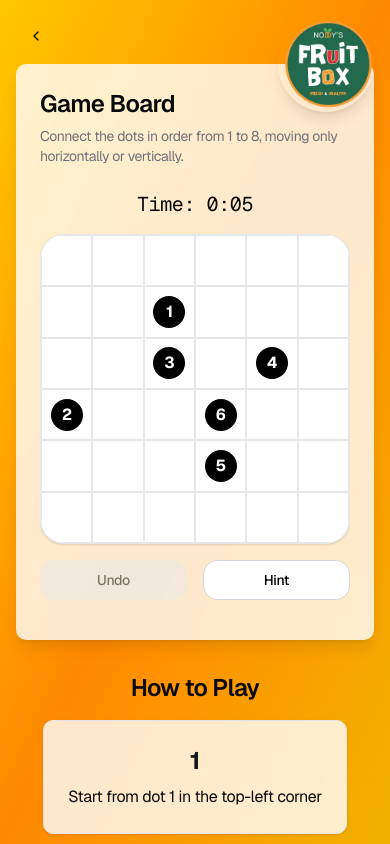
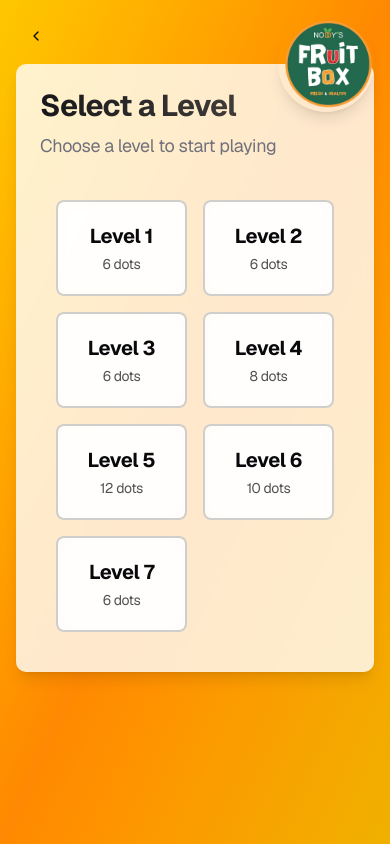
Before and after one commit to kstubhieeee/games, a Next.js app: page /zip-start/zip in a window 390 px wide. Built offline with nearby package versions, Linux system fonts and the light colour scheme.

Commit message:
Enhance gameplay experience by adding level selection and dynamic puzzle loading in the NumberPathGame component. Update UI to reflect selected level and provide instructions on how to play. Refactor puzzle retrieval logic to support level-based gameplay.

```diff
--- a/app/zip-start/zip/page.tsx
+++ b/app/zip-start/zip/page.tsx
@@ -1,49 +1,102 @@
+"use client"
+
 import { NumberPathGame } from "@/components/number-path-game"
 import { Card, CardContent, CardDescription, CardHeader, CardTitle } from "@/components/ui/card"
 import { Button } from "@/components/ui/button"
 import { ChevronRight } from "lucide-react"
+import { useState } from "react"
+import { puzzles } from "@/lib/puzzles"
 
 export default function Home() {
+  const [selectedLevel, setSelectedLevel] = useState<number | null>(null)
+  const [showLevelSelect, setShowLevelSelect] = useState(true)
+
+  const selectLevel = (level: number) => {
+    setSelectedLevel(level)
+    setShowLevelSelect(false)
+  }
+
+  const resetLevel = () => {
+    setSelectedLevel(null)
+    setShowLevelSelect(true)
+  }
+
   return (
     <main className="container mx-auto px-4 pt-16 pb-8 sm:pt-8 sm:py-8">
       <div className="flex flex-col items-center gap-8">
-
-
-        <Card className="w-full max-w-2xl shadow-lg border-0 bg-white/80 backdrop-blur-sm">
-          <CardHeader>
-            <CardTitle className="text-2xl">Game Board</CardTitle>
-            <CardDescription>
-              Connect the dots in order from 1 to 8, moving only horizontally or vertically.
+        <Card className="w-full max-w-4xl shadow-lg border-0 bg-white/80 backdrop-blur-sm">
+          <CardHeader className="flex flex-row items-center justify-between">
+            <div>
+              <CardTitle className="text-3xl font-bold bg-gradient-to-r from-primary to-primary/80 bg-clip-text text-transparent">
+                {selectedLevel ? `Level ${selectedLevel}` : "Select a Level"}
+              </CardTitle>
+              <CardDescription className="text-lg mt-2">
+                {selectedLevel
+                  ? `Connect the dots in order from 1 to ${puzzles[selectedLevel-1]?.length || 8}, moving only horizontally or vertically.`
+                  : "Choose a level to start playing"
+                }
               </CardDescription>
+            </div>
+            {!showLevelSelect && (
+              <Button
+                variant="outline"
+                className="ml-2 flex-shrink-0 bg-white/80 hover:bg-white"
+                onClick={resetLevel}
+              >
+                Change Level
+              </Button>
+            )}
           </CardHeader>
           <CardContent>
-            <NumberPathGame />
+            {showLevelSelect ? (
+              <div className="grid grid-cols-2 sm:grid-cols-3 md:grid-cols-4 lg:grid-cols-5 gap-4 p-4">
+                {puzzles.map((_, index) => (
+                  <Button
+                    key={index}
+                    variant="outline"
+                    className="h-24 text-xl font-bold hover:bg-primary hover:text-primary-foreground transition-all duration-300 transform hover:scale-105 bg-white/80 backdrop-blur-sm border-2 border-primary/20"
+                    onClick={() => selectLevel(index + 1)}
+                  >
+                    <div className="flex flex-col items-center gap-1">
+                      <span>Level {index + 1}</span>
+                      <span className="text-sm font-normal opacity-70">
+                        {puzzles[index].length} dots
+                      </span>
+                    </div>
+                  </Button>
+                ))}
+              </div>
+            ) : (
+              <NumberPathGame level={selectedLevel} />
+            )}
           </CardContent>
         </Card>
 
+        {!showLevelSelect && (
           <div className="flex flex-col items-center gap-4 text-center">
-          <h2 className="text-2xl font-semibold">How to Play</h2>
+            <h2 className="text-2xl font-semibold bg-gradient-to-r from-primary to-primary/80 bg-clip-text text-transparent">How to Play</h2>
             <div className="grid grid-cols-1 md:grid-cols-3 gap-4 max-w-3xl">
-            <Card className="bg-white/80 backdrop-blur-sm">
+              <Card className="bg-white/80 backdrop-blur-sm border-2 border-primary/20">
                 <CardContent className="pt-6">
                   <div className="text-2xl font-bold text-primary mb-2">1</div>
-                <p>Start from dot 1 in the top-left corner</p>
+                  <p className="text-lg">Start from dot 1</p>
                 </CardContent>
               </Card>
-            <Card className="bg-white/80 backdrop-blur-sm">
+              <Card className="bg-white/80 backdrop-blur-sm border-2 border-primary/20">
                 <CardContent className="pt-6">
                   <div className="text-2xl font-bold text-primary mb-2">2</div>
-                <p>Connect dots in sequence (1 to 8)</p>
+                  <p className="text-lg">Connect dots in sequence</p>
                 </CardContent>
               </Card>
-            <Card className="bg-white/80 backdrop-blur-sm">
+              <Card className="bg-white/80 backdrop-blur-sm border-2 border-primary/20">
                 <CardContent className="pt-6">
                   <div className="text-2xl font-bold text-primary mb-2">3</div>
-                <p>Fill every cell in the grid</p>
+                  <p className="text-lg">Fill every cell in the grid</p>
                 </CardContent>
               </Card>
             </div>
           </div>
+        )}
       </div>
     </main>
   )
--- a/components/number-path-game.tsx
+++ b/components/number-path-game.tsx
@@ -6,7 +6,7 @@ import { Button } from "@/components/ui/button"
 import { toast } from "@/components/ui/use-toast"
 import { Toaster } from "@/components/ui/toaster"
 import { useRouter } from "next/navigation"
-import { getRandomPuzzle } from "@/lib/puzzles"
+import { getRandomPuzzle, getPuzzleByLevel } from "@/lib/puzzles"
 
 type Position = {
   row: number
@@ -36,7 +36,11 @@ const defaultPuzzle: Dot[] = [
   { id: 8, position: { row: 2, col: 3 } },
 ]
 
-export function NumberPathGame() {
+type NumberPathGameProps = {
+  level?: number
+}
+
+export function NumberPathGame({ level }: NumberPathGameProps) {
   const router = useRouter()
   const [startTime, setStartTime] = useState<number | null>(null)
   const [elapsedTime, setElapsedTime] = useState(0)
@@ -49,11 +53,15 @@ export function NumberPathGame() {
   const [dots, setDots] = useState<Dot[]>(defaultPuzzle)
   const [isClientSide, setIsClientSide] = useState(false)
 
-  // Only select random puzzle on client side
+  // Only select puzzle on client side
   useEffect(() => {
     setIsClientSide(true)
-    setDots(getRandomPuzzle())
-  }, [])
+    if (level) {
+      setDots(getPuzzleByLevel(level))
+    } else {
+      setDots(getRandomPuzzle())
+    }
+  }, [level])
 
   const [path, setPath] = useState<Position[]>([])
   const [currentDotIndex, setCurrentDotIndex] = useState(0)
@@ -494,8 +502,8 @@ export function NumberPathGame() {
       const lastPos = path[path.length - 1]
       const lastDot = dots.find((dot) => dot.position.row === lastPos.row && dot.position.col === lastPos.col)
 
-      if (lastDot && lastDot.id === currentDotIndex - 1) {
-        setCurrentDotIndex(lastDot.id)
+      if (lastDot && lastDot.id === currentDotIndex) {
+        setCurrentDotIndex(lastDot.id - 1)
       }
 
       setPath(path.slice(0, -1))
@@ -532,6 +540,9 @@ export function NumberPathGame() {
     setPath([])
     setCurrentDotIndex(0)
     setGameCompleted(false)
+    setStartTime(null)
+    setElapsedTime(0)
+    setBacktrackCount(0)
   }
 
   return (
--- a/lib/puzzles.ts
+++ b/lib/puzzles.ts
@@ -84,3 +84,10 @@ export function getRandomPuzzle(): Dot[] {
   const randomIndex = Math.floor(Math.random() * puzzles.length)
   return puzzles[randomIndex]
 }
+
+export function getPuzzleByLevel(level: number): Dot[] {
+  // Level is 1-indexed, but array is 0-indexed
+  const index = level - 1
+  // Return the requested puzzle or the first one if index is out of bounds
+  return index >= 0 && index < puzzles.length ? puzzles[index] : puzzles[0]
+}
```
Lines whose indentation alone changed are shown as unchanged.
